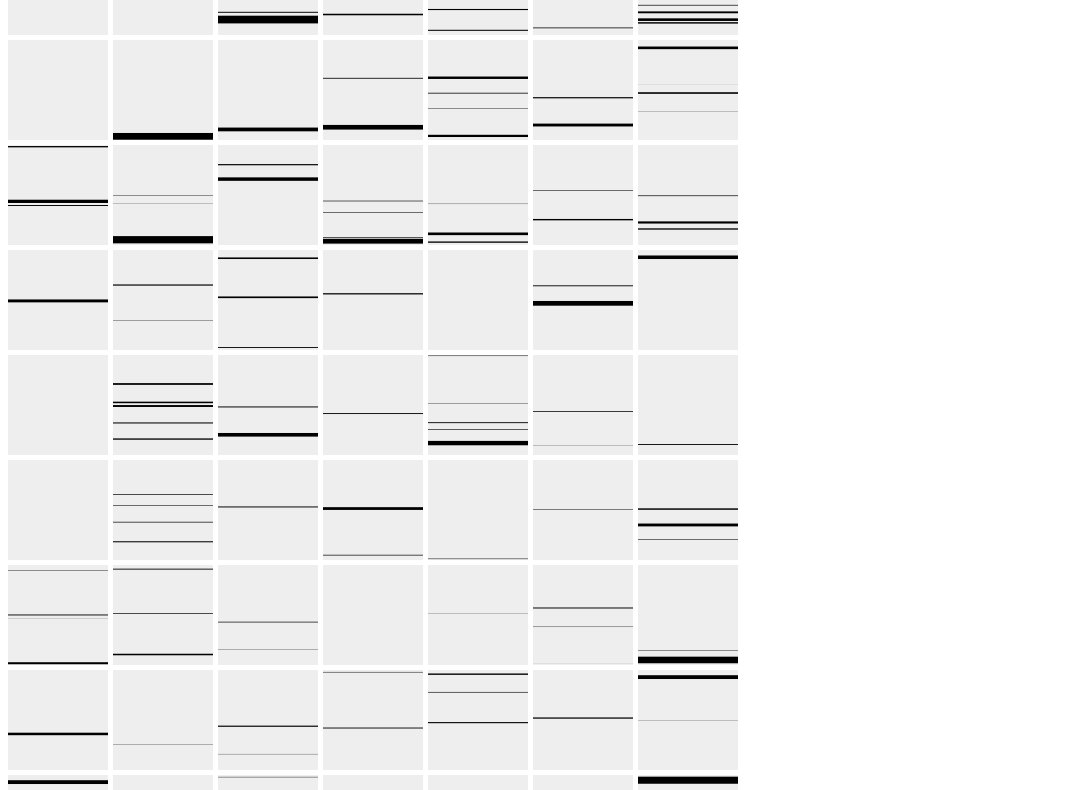
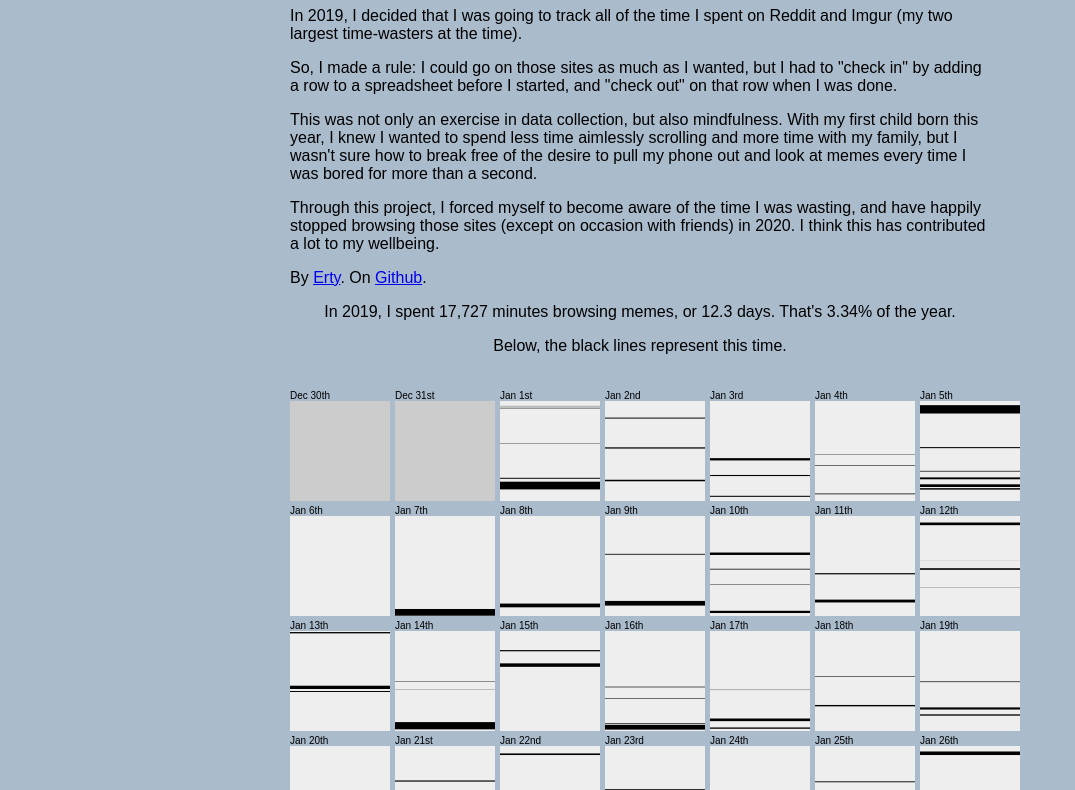
Before and after one commit to ertyseidohl/reddit-time, a plain HTML site: page index.html in a window 1280 px wide. Shown: the part 73-863 px from the top of the page, without its empty margins (0-1075 px from the left). Drawn offline with nearby package versions, Linux system fonts and the light colour scheme.

Commit message:
First draft.

```diff
--- a/index.html
+++ b/index.html
@@ -4,21 +4,26 @@
     <meta charset="UTF-8">
     <title>Erty Reddit Time 2019</title>
     <style>
-        div.tooltip {
-            position: absolute;
+        body{
+            background: #ABC;
+            font-family: sans-serif;
             text-align: center;
-            width: 60px;
-            height: 28px;
-            padding: 2px;
-            font: 12px sans-serif;
-            border: 0px;
-            border-radius: 8px;
-            pointer-events: none;
-            cursor: default;
         }
 
-        .time {
-            pointer-events: none;
+        #about {
+            max-width: 700px;
+            text-align: left;
+            margin: 0 auto;
+        }
+
+        #stats {
+            max-width: 700px;
+            text-align: center;
+            margin: 0 auto;
+        }
+
+        svg {
+            margin: 0 auto;
         }
     </style>
     <script src="https://d3js.org/d3.v5.min.js"></script>
@@ -26,6 +31,18 @@
     <script src="https://cdnjs.cloudflare.com/ajax/libs/moment-timezone/0.5.31/moment-timezone.min.js" integrity="sha512-GqWOXT1UPIvzojfXEPf2ByPu4S0iwX0SfFfZ985fePNpTJPuiWKn47mXd0iyfcpcjcmM/HIRtvrd5TsR87A0Zg==" crossorigin="anonymous"></script>
 </head>
 <body>
+    <h1>Erty's Reddit Time 2019</h1>
+    <div id="about">
+        <p>In 2019, I decided that I was going to track all of the time I spent on Reddit and Imgur (my two largest time-wasters at the time).</p>
+        <p>So, I made a rule: I could go on those sites as much as I wanted, but I had to "check in" by adding a row to a spreadsheet before I started, and "check out" on that row when I was done.</p>
+        <p>This was not only an exercise in data collection, but also mindfulness. With my first child born this year, I knew I wanted to spend less time aimlessly scrolling and more time with my family, but I wasn't sure how to break free of the desire to pull my phone out and look at memes every time I was bored for more than a second.</p>
+        <p>Through this project, I forced myself to become aware of the time I was wasting, and have happily stopped browsing those sites (except on occasion with friends) in 2020. I think this has contributed a lot to my wellbeing.</p>
+        <p>By <a href="http://erty.me">Erty</a>. On <a href="https://github.com/ertyseidohl/reddit-time">Github</a>.</p>
+    </div>
+    <div id="stats">
+        <p>In 2019, I spent 17,727 minutes browsing memes, or 12.3 days. That's 3.34% of the year.</p>
+        <p>Below, the black lines represent this time.</p>
+    </div>
     <div id="container"></div>
     <script src="./script.js"></script>
 </body>
--- a/script.js
+++ b/script.js
@@ -1,7 +1,9 @@
 const DAY_WIDTH = 100
 const DAY_HEIGHT = 100
 const DAY_PADDING_X = 5
-const DAY_PADDING_Y = 5
+const DAY_PADDING_Y = 15
+const OFFSET_Y = 30
+const OFFSET_X = DAY_WIDTH
 
 // This may be a bit incorrect during leap years
 // But all my data is in 2019 so /shrug
@@ -21,7 +23,7 @@ async function getData() {
 }
 
 function indexToX(i) {
-    return (i % 7) * (DAY_WIDTH + DAY_PADDING_X)
+    return (i % 7) * (DAY_WIDTH + DAY_PADDING_X) + OFFSET_X
 }
 
 function indexToY(i) {
@@ -40,7 +42,7 @@ function getSlabHeight(d) {
 }
 
 function getSlabX(d, firstDay) {
-    return (d.date.diff(firstDay, "days") % 7) * (DAY_WIDTH + DAY_PADDING_X)
+    return (d.date.diff(firstDay, "days") % 7) * (DAY_WIDTH + DAY_PADDING_X) + OFFSET_X
 }
 
 function getSlabY(d, firstDay) {
@@ -49,20 +51,8 @@ function getSlabY(d, firstDay) {
     return dayOffset + (timePercentage * DAY_HEIGHT)
 }
 
-function onMouseOver(day, tooltip) {
-    const momentDate = moment.tz(day, "YYYY-MM-DD", "America/New_York")
-    tooltip.transition()
-        .duration(100)
-        .style("opacity", .9);
-    tooltip.html(momentDate.format("ddd, MMM Do"))
-        .style("left", (d3.event.pageX) + "px")
-        .style("top", (d3.event.pageY - 28) + "px");
-}
-
-function onMouseOut(tooltip) {
-    tooltip.transition()
-        .duration(100)
-        .style("opacity", 0);
+function getDayLabel(day) {
+    return moment.tz(day, "YYYY-MM-DD", "America/New_York").format("MMM Do")
 }
 
 function drawSVG(data) {
@@ -94,10 +84,16 @@ function drawSVG(data) {
             .attr("width", DAY_WIDTH)
             .attr("height", DAY_HEIGHT)
             .attr("x", (_, i) => indexToX(i))
-            .attr("y", (_, i) => indexToY(i))
-            .attr("fill", "#eee")
-            .on("mouseover", d => onMouseOver(d, tooltip))
-            .on("mouseout", _ => onMouseOut(tooltip))
+            .attr("y", (_, i) => indexToY(i) + OFFSET_Y)
+            .attr("fill", (_, i) => i < 2 ? "#ccc" : "#eee")
+
+    const dayLabels = svg.selectAll("text.daytext")
+        .data(all_days)
+            .join("text")
+            .attr("class", "daytext")
+            .text(d => getDayLabel(d))
+            .attr("x", (_, i) => indexToX(i))
+            .attr("y", (_, i) => indexToY(i) + OFFSET_Y - 2)
 
     const timeSlabs = svg.selectAll("rect.time")
         .data(data)
@@ -106,9 +102,7 @@ function drawSVG(data) {
             .attr("width", DAY_WIDTH)
             .attr("height", d => getSlabHeight(d))
             .attr("x", d => getSlabX(d, FIRST_DAY))
-            .attr("y", d => getSlabY(d, FIRST_DAY))
-
-
+            .attr("y", d => getSlabY(d, FIRST_DAY) + OFFSET_Y)
 }
 
 getData().then(drawSVG)
```
